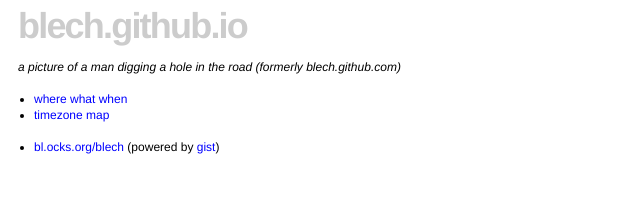
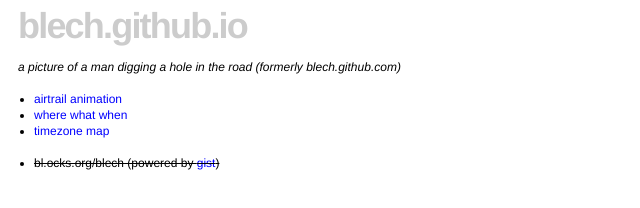
Before and after one commit to blech/blech.github.io, a plain HTML site: page index.html in a window 1280 px wide. Shown: the whole page, without its empty margins (0-640 px from the left). Drawn offline with Linux system fonts and the light colour scheme.

Commit message:
Add airtrail; remove blocks

```diff
--- a/index.html
+++ b/index.html
@@ -12,10 +12,11 @@
 <p><em>a picture of a man digging a hole in the road (formerly blech.github.com)</em></p>
 
 <ul>
+<li><a href="http://blech.github.io/airtrail-animation/">airtrail animation</a></li>
 <li><a href="http://blech.github.io/wherewhatwhen/">where what when</a></li>
 <li><a href="http://blech.github.io/timezones-map/">timezone map</a></li>
 </ul>
 <ul>
-<li><a href="http://bl.ocks.org/blech/">bl.ocks.org/blech</a> (powered by <a href="https://gist.github.com/blech/">gist</a>)
+<li><strike>bl.ocks.org/blech</<strike> (powered by <a href="https://gist.github.com/blech/">gist</a>)
 </body>
 </html>
```
